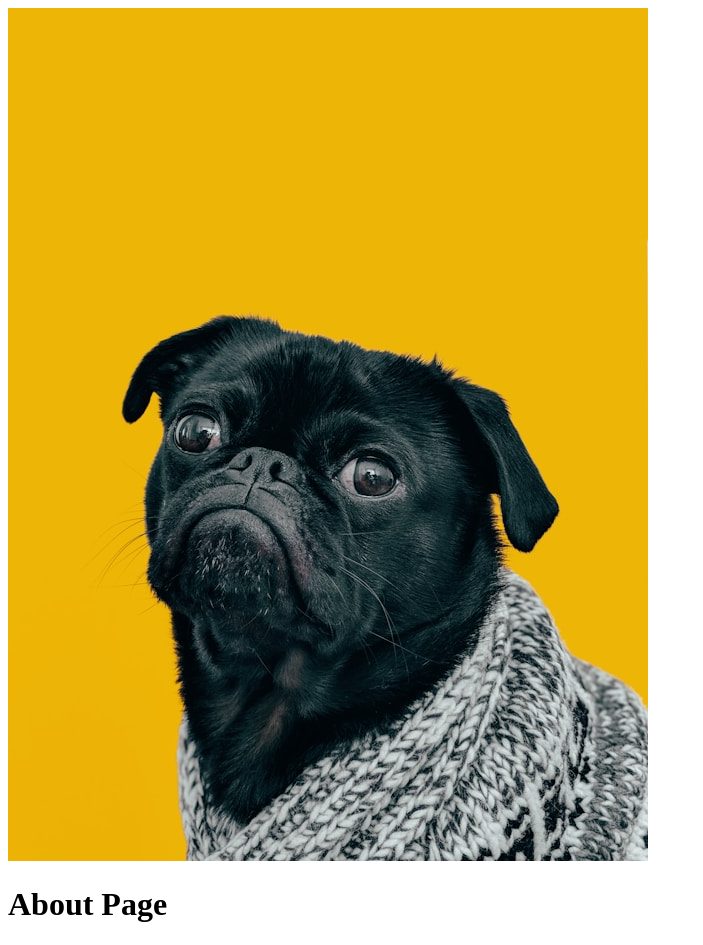
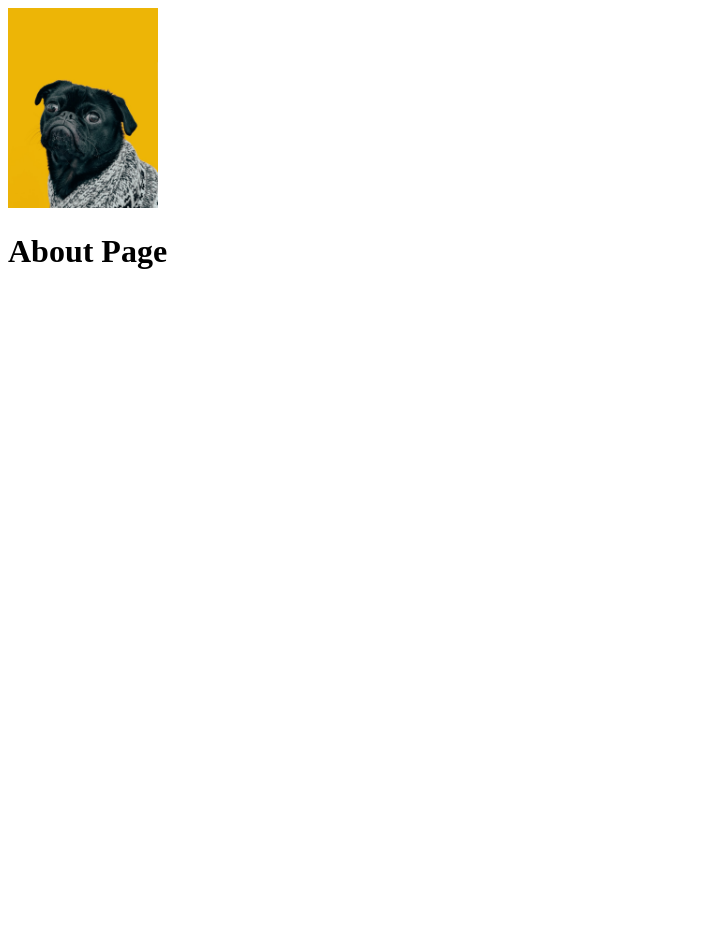
Before and after one commit to Underkiing/odin-links-and-images, a plain HTML site: page pages/about.html in a window 1280 px wide. Shown: the whole page, without its empty margins (0-703 px from the left). After the commit the page ends 800 px from the top, so only its background shows below. Drawn offline with Linux system fonts and the light colour scheme.

Commit message:
Added alt txt to image and height width

```diff
--- a/pages/about.html
+++ b/pages/about.html
@@ -4,7 +4,7 @@
     <meta charset="UTF-8">
     <meta name="viewport" content="width=device-width, initial-scale=1.0">
     <title>Odin Links and Images</title>
-    <img src="../images/dog.jpg">
+    <img src="../images/dog.jpg" alt="dog" height="200" width="150">
 </head>
 <body>
     <h1>About Page</h1>
```
Also changed, not shown: index.html (+1 -1 lines).
